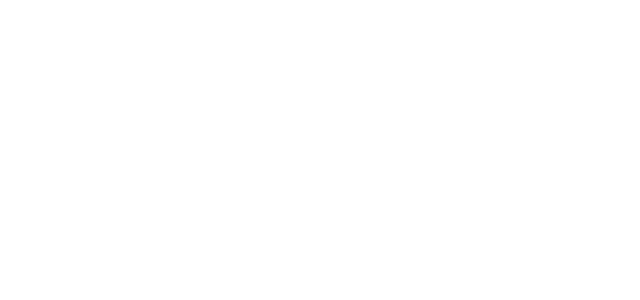
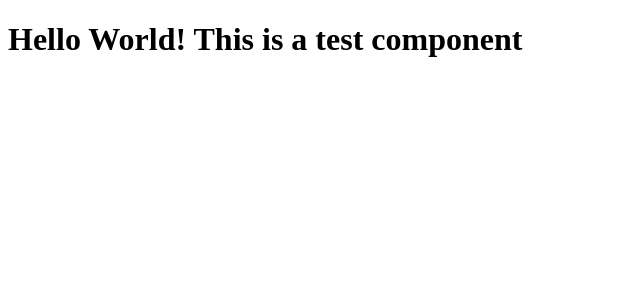
Before and after one commit to ultraflame4/ultr42-react-components, a React (Vite) app: page / in a window 1280 px wide. Shown: the top 300 px of the page, without its empty margins (0-640 px from the left). Built offline with nearby package versions, Linux system fonts and the light colour scheme.

Commit message:
Added test component

```diff
--- a/src/App.tsx
+++ b/src/App.tsx
@@ -1,10 +1,10 @@
+import {TestComponent} from "./components/TestComponent/TestComponent";
 
 function App() {
 
   return (
     <div className="App">
-
-
+      <TestComponent/>
     </div>
   )
 }
--- /dev/null
+++ b/src/components/TestComponent/TestComponent.tsx
@@ -0,0 +1,5 @@
+import {defComponent} from "../utils";
+
+export const TestComponent = defComponent((props)=>{
+    return (<h1> Hello World! This is a test component</h1>)
+})
--- /dev/null
+++ b/src/components/utils.ts
@@ -0,0 +1,6 @@
+import {FunctionComponent, PropsWithChildren} from "react";
+
+export function defComponent<P>(component: FunctionComponent<PropsWithChildren<P>>): FunctionComponent<PropsWithChildren<P>>{
+
+    return component
+}
```
Also changed, not shown: src/components/TestComponent/TestComponent.css (added).
